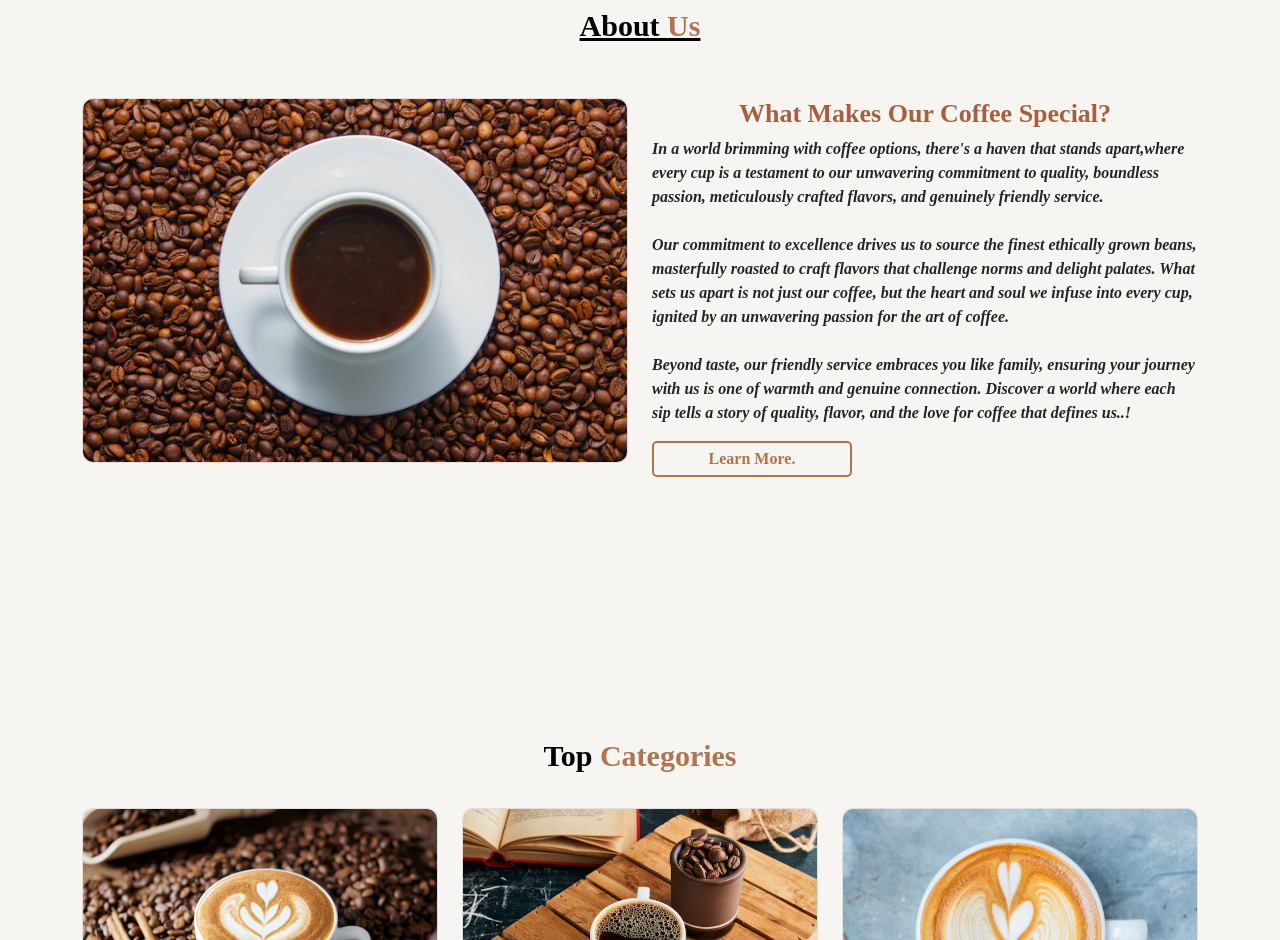
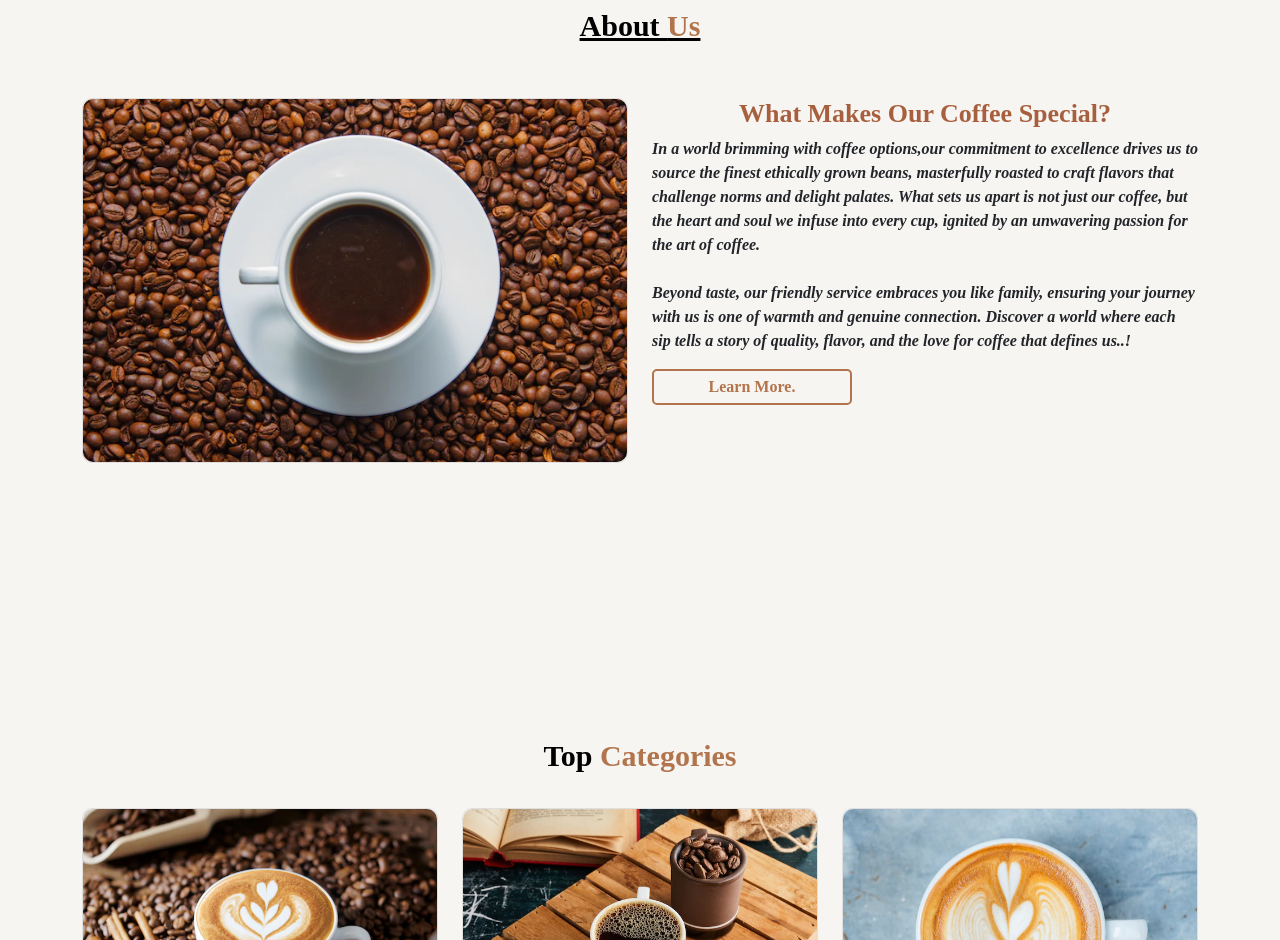
Before and after one commit to sonadukane18/Coffee_Shop_Website, a plain HTML site: page index.html in a window 1280 px wide. Shown: the part 860-1800 px from the top of the page. Drawn offline with nearby package versions, Linux system fonts and the light colour scheme.

Commit message:
Update index.html

```diff
--- a/index.html
+++ b/index.html
@@ -89,8 +89,7 @@
       </div>
       <div class="col-md-6">
         <h3><b>What Makes Our Coffee Special?</b></h3>
-        <p><i><b>In a world brimming with coffee options, there's a haven that stands apart,where every cup is a testament to our unwavering commitment to quality, boundless passion, meticulously crafted flavors, and genuinely friendly service.
-          <br><br>Our commitment to excellence drives us to source the finest ethically grown beans, masterfully roasted to craft flavors that challenge norms and delight palates. What sets us apart is not just our coffee, but the heart and soul we infuse into every cup, ignited by an unwavering passion for the art of coffee.
+        <p><i><b>In a world brimming with coffee options,our commitment to excellence drives us to source the finest ethically grown beans, masterfully roasted to craft flavors that challenge norms and delight palates. What sets us apart is not just our coffee, but the heart and soul we infuse into every cup, ignited by an unwavering passion for the art of coffee.
           <br><br> Beyond taste, our friendly service embraces you like family, ensuring your journey with us is one of warmth and genuine connection. Discover a world where each sip tells a story of quality, flavor, and the love for coffee that defines us..!
          </b></i></p>
          <button id="about-btn">Learn More.</button>
```
